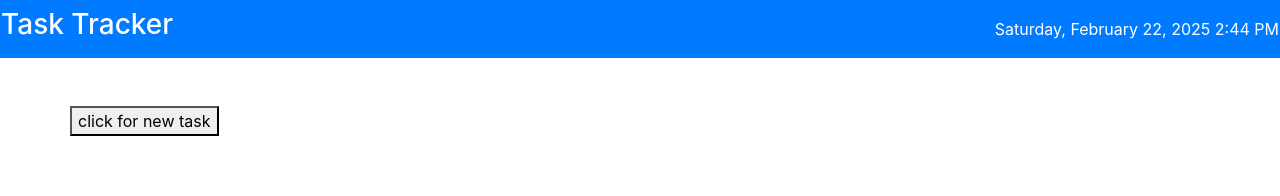
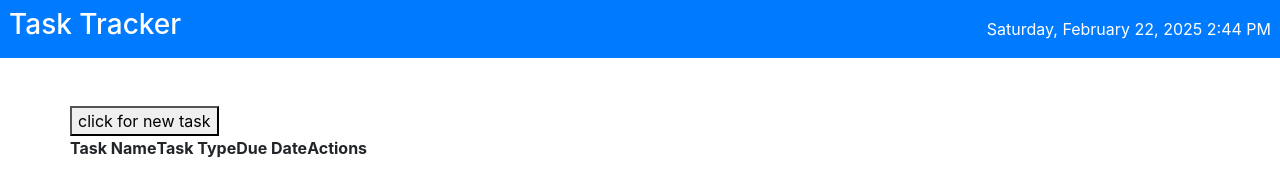
Before and after one commit to VictorFrias25/archetype-homework, a plain HTML site: page Project5-3rdPartyAPI/index.html in a window 1280 px wide. Drawn offline with nearby package versions, Linux system fonts and the light colour scheme.

Commit message:
updates to homweork.
3rd part api hw. edited html.

```diff
--- a/Project5-3rdPartyAPI/index.html
+++ b/Project5-3rdPartyAPI/index.html
@@ -7,7 +7,7 @@
     <title>Task Tracker VF</title>
 </head>
 <body>
-    <nav class="navbar navbar-dark bg-primary text-white">
+    <nav class="navbar navbar-dark bg-primary text-white pl-4 pr-4">
         <!-- <h5>Task Tracker VF</h5>
         <p id="timeRN">time</p> -->
         <div class="row">
@@ -23,6 +23,15 @@
             <button>click for new task</button>
         </div>
     </div>
+    <div class="container d-flex justifty-content-between">
+        <!-- Trying to use justify-content-between ^ didn't work to space out text under \/ -->
+        <div class="row">
+            <p class="font-weight-bold">Task Name</p>
+            <p class="font-weight-bold">Task Type</p>
+            <p class="font-weight-bold">Due Date</p>
+            <p class="font-weight-bold">Actions</p>
+        </div>
+    </div>
 
 </body>
 <script src="https://code.jquery.com/jquery-3.3.1.slim.min.js" integrity="sha384-q8i/X+965DzO0rT7abK41JStQIAqVgRVzpbzo5smXKp4YfRvH+8abtTE1Pi6jizo" crossorigin="anonymous"></script>
```
